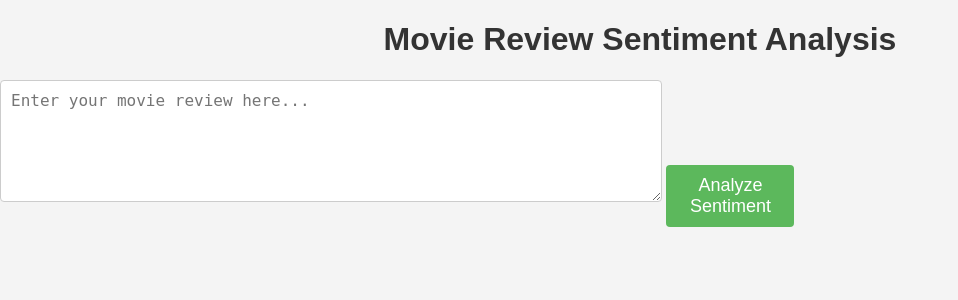
After one commit to Sudarsann27/Sentimental_analysis--Kalki-2898-AD-movie-review-, a Flask app: page / in a window 1280 px wide. The commit adds this page. Shown: the top 300 px of the page, without its empty margins (0-958 px from the left). Run offline with Flask 3, Linux system fonts and the light colour scheme.

Commit message:
Update: template issue fixed

```diff
--- a/model_deployment/app.py
+++ b/model_deployment/app.py
@@ -4,9 +4,13 @@ import numpy as np
 
 app = Flask(__name__)
 
-# Load your logistic regression model
-model = joblib.load('sentiment_model.pkl')
-vectorizer = joblib.load('vectorizer.pkl')
+# Load the model and vectorizer with error handling
+try:
+    model = joblib.load('sentiment_model.pkl')
+    vectorizer = joblib.load('vectorizer.pkl')
+except Exception as e:
+    print(f"Error loading model or vectorizer: {e}")
+    model, vectorizer = None, None
 
 @app.route('/')
 def home():
@@ -14,14 +18,42 @@ def home():
 
 @app.route('/predict', methods=['POST'])
 def predict():
-    if request.method == 'POST':
-        review = request.form['review']
+    if not model or not vectorizer:
+        return render_template('index.html', error="Model loading failed. Please check the server.")
+
+    review = request.form.get('review', '').strip()
+
+    if not review:
+        return render_template('index.html', error="Please enter a review before submitting.")
+
+    try:
         data = vectorizer.transform([review])
         prediction = model.predict(data)
+        sentiment = 'Positive' if prediction[0] == 1 else 'Negative'
+    except Exception as e:
+        return render_template('index.html', error=f"Prediction error: {e}")
 
-        sentiment = 'Positive' if prediction[0] == 1 else 'Negative'
+    return render_template('index.html', review=review, sentiment=sentiment)
 
-        return render_template('index.html', review=review, sentiment=sentiment)
+@app.route('/predict_json', methods=['POST'])
+def predict_json():
+    if not model or not vectorizer:
+        return jsonify({"error": "Model loading failed. Please check the server."}), 500
+
+    try:
+        data = request.get_json()
+        review = data.get("review", "").strip()
+
+        if not review:
+            return jsonify({"error": "No review provided"}), 400
+
+        vectorized_data = vectorizer.transform([review])
+        prediction = model.predict(vectorized_data)
+        sentiment = 'Negative' if prediction[0] == 1 else 'positive'
+
+        return jsonify({"review": review, "sentiment": sentiment})
+    except Exception as e:
+        return jsonify({"error": f"Prediction error: {e}"}), 500
 
 if __name__ == '__main__':
     app.run(debug=True)
--- /dev/null
+++ b/model_deployment/requirements.txt
@@ -0,0 +1,5 @@
+Flask
+joblib
+numpy
+scikit-learn
+pandas
--- a/model_deployment/static/styles.css
+++ b/model_deployment/static/styles.css
@@ -20,8 +20,8 @@ h1 {
 }
 
 textarea {
-    width: 100%;
-    height: 150px;
+    width: 50%;
+    height: 100px;
     padding: 10px;
     margin-bottom: 10px;
     border-radius: 4px;
@@ -30,7 +30,7 @@ textarea {
 }
 
 button {
-    width: 100%;
+    width: 10%;
     padding: 10px;
     background-color: #5cb85c;
     color: white;
@@ -46,7 +46,7 @@ button:hover {
 
 .result {
     margin-top: 20px;
-    text-align: center;
+    text-align: left;
 }
 
 .result h2, .result h3 {
--- /dev/null
+++ b/model_deployment/templates/index.html
@@ -0,0 +1,26 @@
+<!DOCTYPE html>
+<html lang="en">
+<head>
+    <meta charset="UTF-8">
+    <meta http-equiv="X-UA-Compatible" content="IE=edge">
+    <meta name="viewport" content="width=device-width, initial-scale=1.0">
+    <title>Movie Review Sentiment Analysis</title>
+    <link rel="stylesheet" href="{{ url_for('static', filename='styles.css') }}">
+</head>
+<body>
+    <div class="container">
+        <h1>Movie Review Sentiment Analysis</h1>
+        <form action="/predict" method="post">
+            <textarea name="review" placeholder="Enter your movie review here..." required></textarea>
+            <button type="submit">Analyze Sentiment</button>
+        </form>
+        {% if review %}
+            <div class="result">
+                <h2>Your Review:</h2>
+                <p>{{ review }}</p>
+                <h3>Sentiment: {{ sentiment }}</h3>
+            </div>
+        {% endif %}
+    </div>
+</body>
+</html>
```
